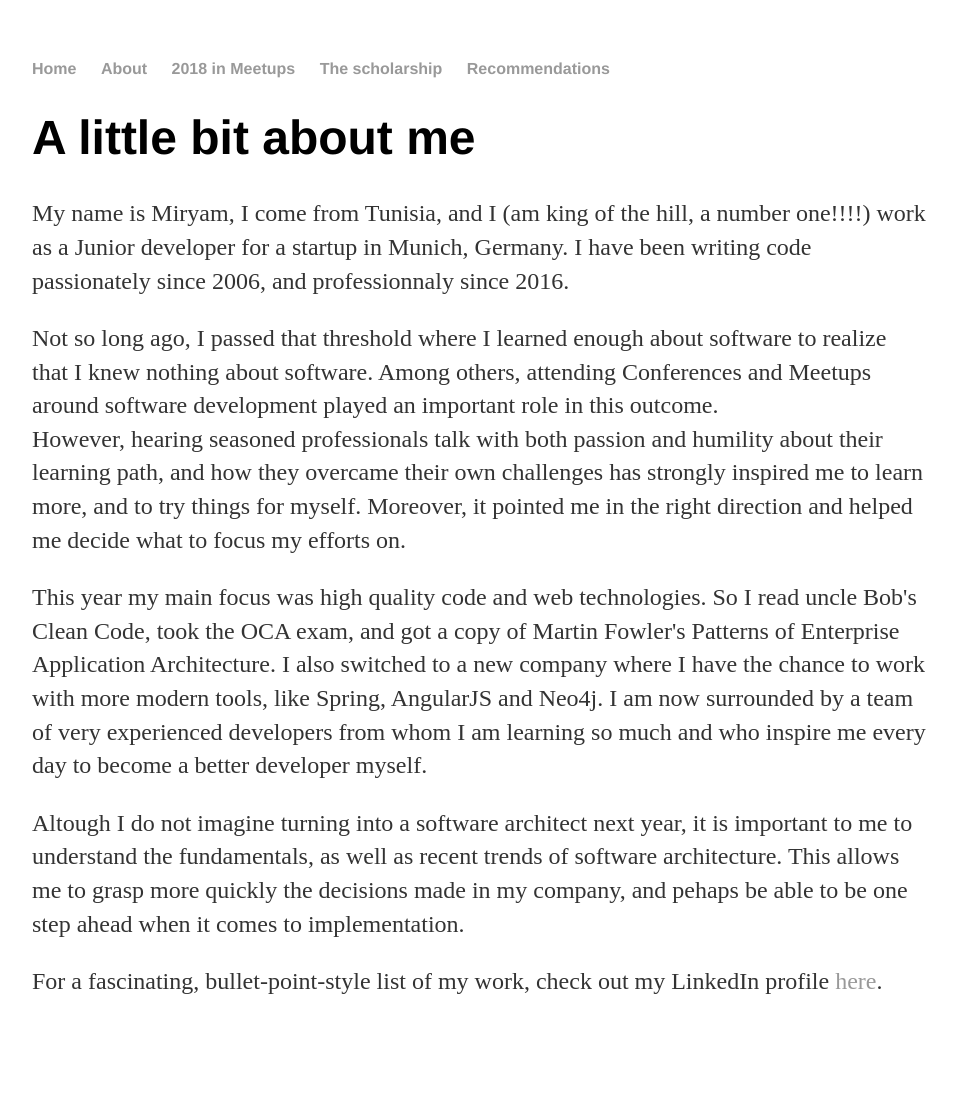
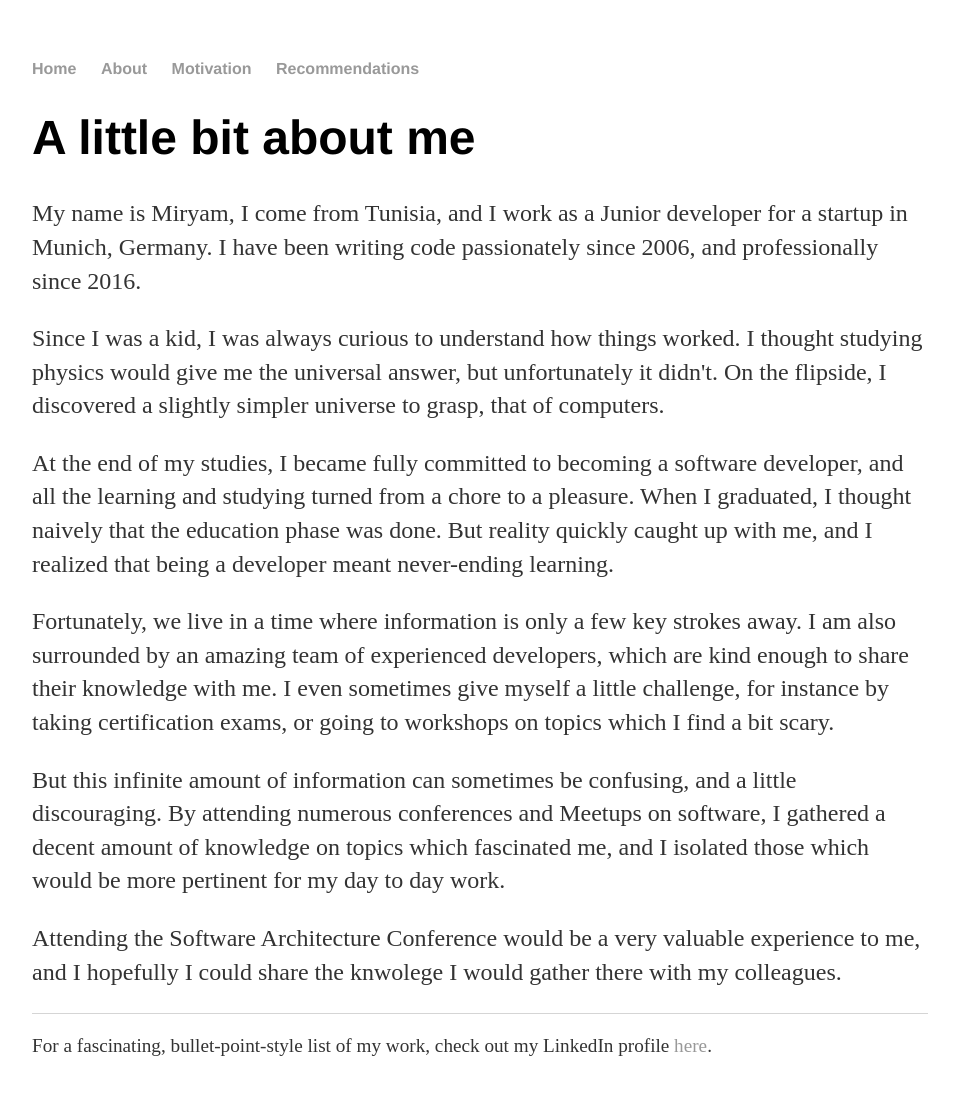
Before and after one commit to miryamch/miryamch.github.io, a Jekyll site: the page built from view/about.html, in a window 1280 px wide. Shown: the whole page, without its empty margins (160-1117 px from the left). Built offline with Jekyll 4.4.1, drawn with Linux system fonts in a browser that asks for light colours; before the commit the page ends 1059 px from its top, so only the background shows below that.

```diff
--- a/_layouts/default.html
+++ b/_layouts/default.html
@@ -16,10 +16,7 @@
                 <a href="/view/about.html">About</a>
             </li>
             <li>
-                <a href="/view/meetups.html">2018 in Meetups</a>
-            </li>
-            <li>
-                <a href="/view/scholarship.html">The scholarship</a>
+                <a href="/view/motivation.html">Motivation</a>
             </li>
             <li>
                 <a href="/view/recommendations.html">Recommendations</a>
@@ -28,9 +25,13 @@
     </nav>
     <div class="container">
         {{content}}
-        <!-- /.blurb -->
     </div>
-    <!-- /.container -->
 </body>
+<footer>
+    <p>
+        For a fascinating, bullet-point-style list of my work, check out my LinkedIn profile
+        <a href="https://www.linkedin.com/in/miryamchaabouni/">here</a>.
+    </p>
+</footer>
 
 </html>
--- a/view/about.html
+++ b/view/about.html
@@ -1,40 +1,41 @@
 ---
 layout: default
-title: About Miryam
+title: This is Miryam
 ---
 
-<div>
-    <h1>A little bit about me</h1>
+<h1>A little bit about me</h1>
 
-    <p>
-        My name is Miryam, I come from Tunisia, and I (am king of the hill, a number one!!!!) work as a Junior developer for a startup
-        in Munich, Germany. I have been writing code passionately since 2006, and professionnaly since 2016.
+<p>
+    My name is Miryam, I come from Tunisia, and I <!--am king of the hill, a number one!!!!--> work as a Junior developer for a startup
+    in Munich, Germany. I have been writing code passionately since 2006, and professionally since 2016.
+</p>
+
+<!--curious and positive-->
+<p>
+    Since I was a kid, I was always curious to understand how things worked. I thought studying physics would give me the universal
+    answer, but unfortunately it didn't. On the flipside, I discovered a slightly simpler universe to grasp, that of computers.
+</p>
+
+<!---neverending learner-->
+<p>
+    At the end of my studies, I became fully committed to becoming a software developer, and all the learning and studying turned
+    from a chore to a pleasure. When I graduated, I thought naively that the education phase was done. But
+    reality quickly caught up with me, and I realized that being a developer meant never-ending learning.
+</p>
+
+<!--- love a challenge-->
+
+    <p>Fortunately, we live in a time where information is only a few key strokes away. I am also surrounded by an amazing team
+        of experienced developers, which are kind enough to share their knowledge with me. I even sometimes give myself a
+        little challenge, for instance by taking certification exams, or going to workshops on topics which I find a bit
+        scary.
+    </p>
+    <p> But this infinite amount of information can sometimes be confusing, and a little discouraging. By attending numerous
+        conferences and Meetups on software, I gathered a decent amount of knowledge on topics which fascinated me,
+        and I isolated those which would be more pertinent for my day to day work.
     </p>
 
-    <p>
-            Not so long ago, I passed that threshold where I learned enough about software to realize that I knew nothing about software.
-            Among others, attending Conferences and Meetups around software development played an important role in this outcome.
-            <br/> However, hearing seasoned professionals talk with both passion and humility about their learning path, and how they
-            overcame their own challenges has strongly inspired me to learn more, and to try things for myself. Moreover, it
-            pointed me in the right direction and helped me decide what to focus my efforts on. </p>
-
-        <p>
-            This year my main focus was high quality code and web technologies. So I read uncle Bob's Clean Code, took the OCA exam,
-            and got a copy of Martin Fowler's Patterns of Enterprise Application Architecture. I also switched to a new company
-            where I have the chance to work with more modern tools, like Spring, AngularJS and Neo4j. I am now surrounded by
-            a team of very experienced developers from whom I am learning so much and who inspire me every day to become a better
-            developer myself.
-        </p>
-        <p>
-            Altough I do not imagine turning into a software architect next year, it is important to me to understand the fundamentals,
-            as well as recent trends of software architecture. This allows me to grasp more quickly the decisions made in my
-            company, and pehaps be able to be one step ahead when it comes to implementation.
-        </p>
-
-</div>
-<div>
-    <p>
-        For a fascinating, bullet-point-style list of my work, check out my LinkedIn profile
-        <a href="https://www.linkedin.com/in/miryamchaabouni/">here</a>.
-    </p>
-</div>
+<p>
+    Attending the Software Architecture Conference would be a very valuable experience to me, and I hopefully I could share the
+    knwolege I would gather there with my colleagues.
+</p>
```
Also changed, not shown: index.html (+14 -7 lines), view/motivation.html (added, +40 -0 lines), view/recommendations.html (+2 -5 lines), view/scholarship.html (deleted, +0 -31 lines).
